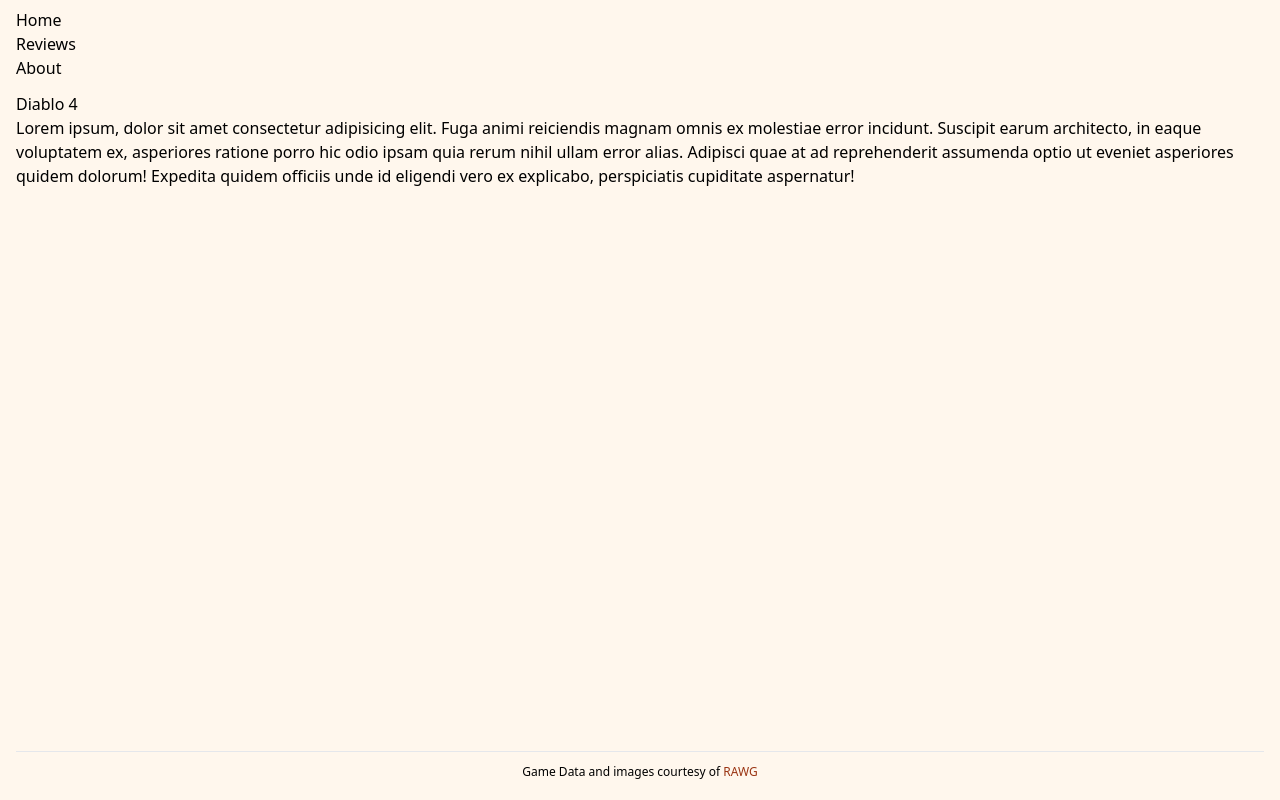
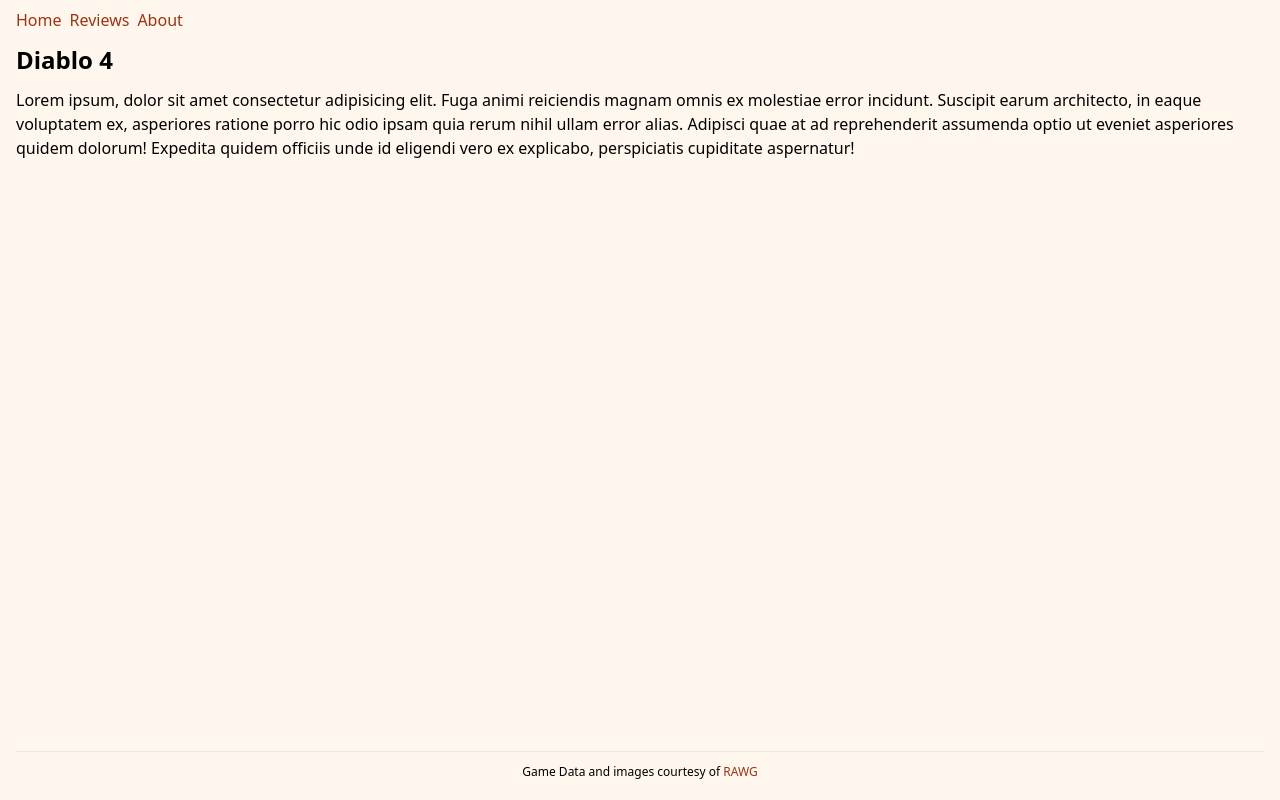
Before and after one commit to webepse/next-review-2025, a Next.js app: page /reviews/diablo in a window 1280 px wide. Built offline with nearby package versions, Linux system fonts and the light colour scheme.

Commit message:
Alias jsconfig.json

```diff
--- a/app/about/page.jsx
+++ b/app/about/page.jsx
@@ -1,10 +1,11 @@
 import styles from './styles.module.css'
+import Heading from '@/components/Heading'
 
 export default function AboutPage()
 {
     return (
         <>
-            <h1>About us</h1>
+            <Heading>About us</Heading>
             <p className={styles.about}>Lorem ipsum dolor sit amet consectetur, adipisicing elit. Eos architecto culpa ex sed est commodi porro facilis voluptatem quaerat eius inventore omnis maxime quod adipisci eum rem officiis rerum eveniet eaque, tenetur sunt fugit. Quos aliquid nihil quis corporis quisquam?</p>
             <p>Lorem ipsum dolor sit amet consectetur, adipisicing elit. Eos architecto culpa ex sed est commodi porro facilis voluptatem quaerat eius inventore omnis maxime quod adipisci eum rem officiis rerum eveniet eaque, tenetur sunt fugit. Quos aliquid nihil quis corporis quisquam?</p>
         </>
--- a/app/layout.jsx
+++ b/app/layout.jsx
@@ -1,5 +1,6 @@
 import Link from "next/link"
 import './globals.css'
+import NavBar from '../components/NavBar'
 
 export default function RootLayout({children})
 {
@@ -7,13 +8,7 @@
         <html lang="fr">
             <body className="flex flex-col px-4 py-2 min-h-screen bg-orange-50">
                 <header>
-                    <nav>
-                        <ul>
-                            <li><Link href='/'>Home</Link></li>
-                            <li><Link href='/reviews'>Reviews</Link></li>
-                            <li><Link href='/about' prefetch={false}>About</Link></li>
-                        </ul>
-                    </nav>
+                   <NavBar />
                 </header>
                 <main className="grow py-3">
                     {children}
--- a/app/page.jsx
+++ b/app/page.jsx
@@ -1,4 +1,5 @@
 'use client'
+import Heading from '@/components/Heading'
 
 import { useEffect } from "react"
 
@@ -7,7 +8,7 @@
     console.log('HomePage [Rending]')
     return (
         <>
-            <h1>My Games</h1>
+            <Heading>My Games</Heading>
             <p>
                 Only the best games, reviewed for you.
             </p>
--- a/app/reviews/diablo/page.jsx
+++ b/app/reviews/diablo/page.jsx
@@ -1,7 +1,8 @@
+import Heading from '@/components/Heading'
 export default function DiabloPage() {
     return (
         <>
-            <h1>Diablo 4</h1>
+            <Heading>Diablo 4</Heading>
             <p>Lorem ipsum, dolor sit amet consectetur adipisicing elit. Fuga animi reiciendis magnam omnis ex molestiae error incidunt. Suscipit earum architecto, in eaque voluptatem ex, asperiores ratione porro hic odio ipsam quia rerum nihil ullam error alias. Adipisci quae at ad reprehenderit assumenda optio ut eveniet asperiores quidem dolorum! Expedita quidem officiis unde id eligendi vero ex explicabo, perspiciatis cupiditate aspernatur!</p>
         </>
     )
--- a/app/reviews/page.jsx
+++ b/app/reviews/page.jsx
@@ -1,9 +1,10 @@
 import Link from "next/link";
+import Heading from '@/components/Heading'
 
 export default function ReviewsPage(){
     return (
         <>
-            <h1>Reviews</h1>
+            <Heading>Reviews</Heading>
             <p>Here we'll list all the reviews</p>
             <ul>
                 <li><Link href="/reviews/diablo">Diablo IV</Link></li>
--- a/app/reviews/spider-man/page.jsx
+++ b/app/reviews/spider-man/page.jsx
@@ -1,8 +1,9 @@
+import Heading from '@/components/Heading'
 export default function SpiderManPage()
 {
     return (
         <>
-            <h1>SpiderMan</h1>
+            <Heading>SpiderMan</Heading>
             <p>Lorem ipsum dolor sit amet consectetur adipisicing elit. Praesentium unde cum nisi ullam quas atque placeat minus tempore, neque nostrum tenetur autem deserunt asperiores itaque earum consequatur porro dolore impedit modi aliquam vitae esse voluptatibus non fugiat? Consectetur doloremque alias fugit, omnis veniam repellat error. Similique, sunt, cum nobis modi dolore aut facere molestias ipsa aperiam quasi, eligendi ullam. Assumenda dolores quaerat neque, deleniti illum, dolor beatae repellat iste officia libero fugit, tempore aut magni cupiditate velit perferendis vero distinctio. Voluptas temporibus excepturi, veniam amet reprehenderit officia facilis, fuga, saepe commodi dolore ea similique tenetur! Dolorum nulla nisi deserunt officiis.</p>
         </>
     )
--- /dev/null
+++ b/components/Heading.jsx
@@ -0,0 +1,5 @@
+export default function Heading({children}){
+    return (
+        <h1 className="font-bold pb-3 text-2xl">{children}</h1>
+    )
+}
--- /dev/null
+++ b/components/NavBar.jsx
@@ -0,0 +1,13 @@
+import Link from 'next/link'
+
+export default function NavBar() {
+    return (
+        <nav>
+            <ul className="flex gap-2">
+                <li><Link href='/' className='text-orange-800 hover:underline'>Home</Link></li>
+                <li><Link href='/reviews' className='text-orange-800 hover:underline'>Reviews</Link></li>
+                <li><Link href='/about' className='text-orange-800 hover:underline'>About</Link></li>
+            </ul>
+        </nav>
+    )
+}
```
Also changed, not shown: jsconfig.json (added, +7 -0 lines).
